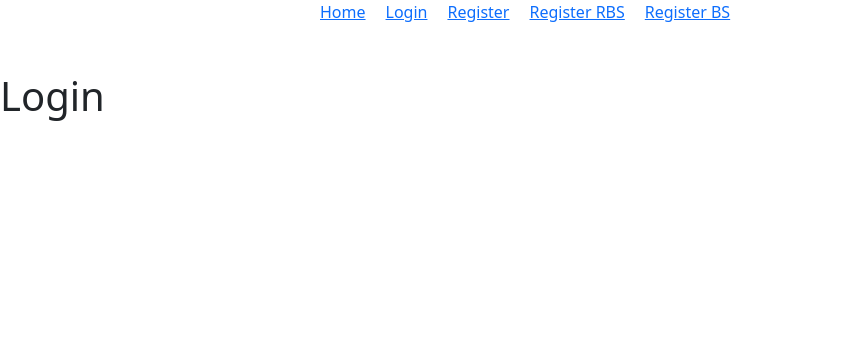
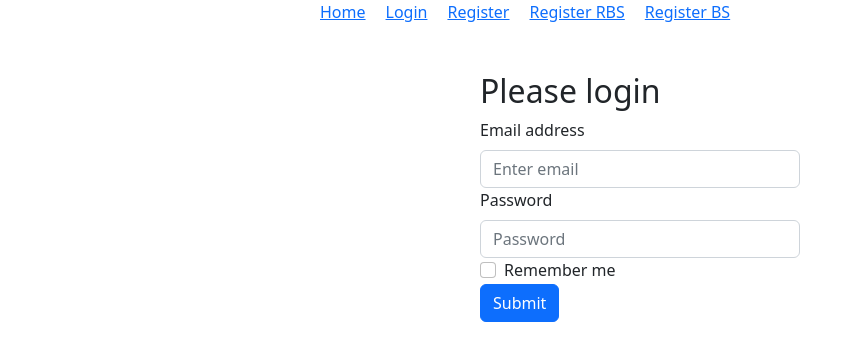
Before and after one commit to aminulislam2002/email-password-auth, a React (Vite) app: page /login in a window 1280 px wide. Shown: the top 360 px of the page, without its empty margins (0-860 px from the left). Built offline with nearby package versions, Linux system fonts and the light colour scheme.

Commit message:
create login page and recap validation

```diff
--- a/src/components/Login/Login.jsx
+++ b/src/components/Login/Login.jsx
@@ -1,11 +1,62 @@
-import React from 'react';
+import { useState } from "react";
+import { Form, Button } from "react-bootstrap";
 
 const Login = () => {
-    return (
-        <div>
-            <h1>Login</h1>
-        </div>
-    );
+  const [error, setError] = useState(" ");
+  const [success, setSuccess] = useState(" ");
+
+  const handleLoginForm = (event) => {
+    event.preventDefault();
+
+    const form = event.target;
+
+    const email = form.email.value;
+    const password = form.password.value;
+    console.log(form, email, password);
+
+    // Validation
+    setError(" ");
+    setSuccess(" ");
+
+    if (!/(?=.*[A-Z].*[A-Z])/.test(password)) {
+      setError("Please add at least two uppercase.");
+      return;
+    } else if (!/(?=.*[!@#$&*])/.test(password)) {
+      setError("Please add a special character.");
+      return;
+    } else if (password.length < 6) {
+      setError("Password must be 6 characters long");
+      return;
+    }
+  };
+
+  return (
+    <div className="w-25 mx-auto">
+      <h2>Please login</h2>
+      <Form onSubmit={handleLoginForm}>
+        <Form.Group controlId="formBasicEmail">
+          <Form.Label>Email address</Form.Label>
+          <Form.Control type="email" name="email" placeholder="Enter email" required />
+        </Form.Group>
+
+        <Form.Group controlId="formBasicPassword">
+          <Form.Label>Password</Form.Label>
+          <Form.Control type="password" name="password" placeholder="Password" required />
+        </Form.Group>
+
+        <Form.Group controlId="formBasicCheckbox">
+          <Form.Check type="checkbox" label="Remember me" />
+        </Form.Group>
+
+        <Button variant="primary" type="submit">
+          Submit
+        </Button>
+      </Form>
+
+      <p className="text-danger">{error}</p>
+      <p className="text-success">{success}</p>
+    </div>
+  );
 };
 
 export default Login;
```
